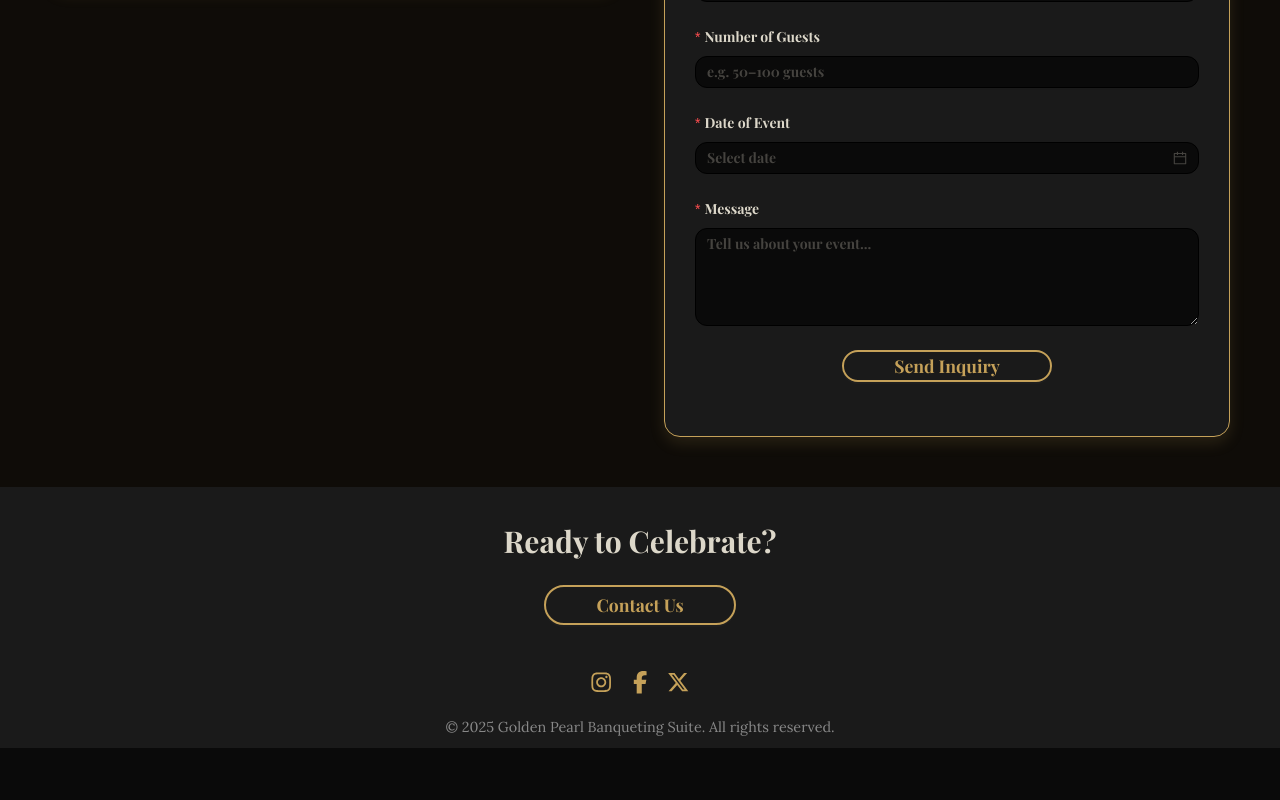
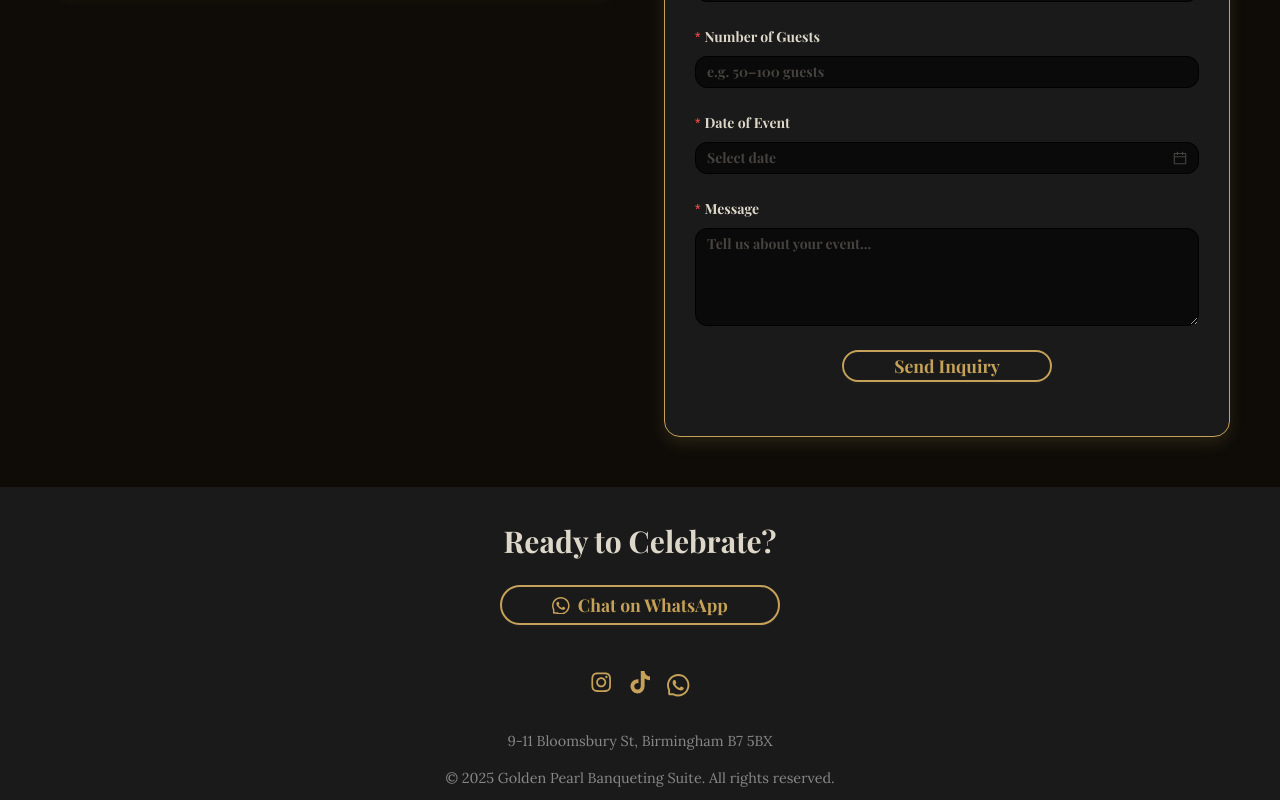
Before and after one commit to issakb/event-hall-template, a Next.js app: page / in a window 1280 px wide. Shown: the part 1405-2205 px from the top of the page. Before the commit the page ends 2153 px from the top, so only its background shows below. Built offline with nearby package versions, Linux system fonts and the light colour scheme; a web font is replaced by a local one.

Commit message:
clean up ui

```diff
--- a/src/pages/index.tsx
+++ b/src/pages/index.tsx
@@ -1,9 +1,10 @@
 import React, { useState } from 'react';
 import { Button, Layout, Row, Col, Typography, Carousel, Collapse, Form, Input, DatePicker, Modal, FormInstance } from 'antd';
-import { FaInstagram, FaFacebookF, FaXTwitter, FaPhone } from 'react-icons/fa6';
+import { FaInstagram, FaPhone, FaTiktok } from 'react-icons/fa6';
 import styles from '../styles/Home.module.css';
 import { motion } from "framer-motion";
 import dayjs from 'dayjs';
+import { WhatsAppOutlined } from '@ant-design/icons';
 
 const { Header, Content, Footer } = Layout;
 const { Title, Paragraph } = Typography;
@@ -31,7 +32,7 @@ const handleSubmit = async (
   } else {
     Modal.error({
       title:"Submission Failed",
-      content:"An error occurred while submitting the form. Please try again later or give us a call on 07960 821365."});
+      content:"An error occurred while submitting the form. Please try again later or give us a call on 07960 821 365."});
   }
 };
 
@@ -50,15 +51,13 @@ export default function Home() {
   return (
     <Layout className={styles.layout}>
       <Header className={styles.header}>
-      <motion.div whileHover={{ scale: 1.05, rotate: 1 }} transition={{ type: "spring", stiffness: 200 }}>
       <div className={styles.logoContainer}>
         <img src="/logo.png" alt="Golden Pearl Logo" className={styles.logoImage} />
         <span className={styles.logoText}>The Golden Pearl</span>
       </div>
-      </motion.div>
       <div className={styles.titlePhoneNumber}>
         <FaPhone className={styles.phoneIcon} />
-        <Typography.Text className={styles.phoneText}>07960 821365</Typography.Text>
+        <Typography.Text className={styles.phoneText}>07960 821 365</Typography.Text>
       </div>
         {/* <Menu
           theme="dark"
@@ -97,6 +96,9 @@ export default function Home() {
               whileHover={{ scale: 1.05 }}
               whileTap={{ scale: 0.98 }}
               transition={{ type: "spring", stiffness: 300 }}
+              onClick={() => {
+                document.getElementById("contact")?.scrollIntoView({ behavior: "smooth" });
+              }}
             >
               Book Your Dream Day
             </MotionButton>
@@ -185,7 +187,7 @@ export default function Home() {
             </Col>
             <Col xs={24} md={12}>
               <div className={styles.contactSection}>
-                <Title level={2} className={styles.contactTitle}>Contact Us</Title>
+                <Title id='contact' level={2} className={styles.contactTitle}>Contact Us</Title>
                 <Form
                   form={form}
                   className={styles.contactForm}
@@ -270,24 +272,28 @@ export default function Home() {
               type="default"
               size="large"
               className={styles.ctaButtonSecondary}
+              href="https://wa.me/447960821365?text=Hi%20Golden%20Pearl%2C%20I%27m%20interested%20in%20booking%20the%20venue."
+              target="_blank"
+              rel="noopener noreferrer"
+              icon={<WhatsAppOutlined />}
             >
-              Contact Us
+              Chat on WhatsApp
             </Button>
           </motion.div>
         </motion.section>
-
       </Content>
 
       <Footer className={styles.footer}>
         <div className={styles.footerContainer}>
           <Typography.Text className={styles.footerText}>
+            <p className={styles.footerAddress}>9-11 Bloomsbury St, Birmingham B7 5BX</p>
             © {new Date().getFullYear()} Golden Pearl Banqueting Suite. All rights reserved.
           </Typography.Text>
           <div className={styles.footerIcons}>
             {[
-              { href: 'https://instagram.com', icon: <FaInstagram />, label: 'Instagram' },
-              { href: 'https://facebook.com', icon: <FaFacebookF />, label: 'Facebook' },
-              { href: 'https://twitter.com', icon: <FaXTwitter />, label: 'Twitter' },
+              { href: 'https://www.instagram.com/goldenpearlbanquetingsuite/', icon: <FaInstagram />, label: 'Instagram' },
+              { href: 'https://www.tiktok.com/@goldenpearlsuite', icon: <FaTiktok />, label: 'TikTok' },
+              {href: "https://wa.me/447960821365", icon: <WhatsAppOutlined />, label:'WhatsApp'}
             ].map((social) => (
               <motion.a
                 key={social.label}
--- a/src/styles/Home.module.css
+++ b/src/styles/Home.module.css
@@ -520,7 +520,7 @@
     max-height: 250px;
   }
   .ctaSection {
-    padding: 40px 20px;
+    padding: 10px 20px;
   }
 
   .ctaTitle {
@@ -534,7 +534,7 @@
   }
 
   .footer {
-    padding: 16px 10px;
+    padding: 10px 10px;
     font-size: 0.8rem;
   }
 }
```
